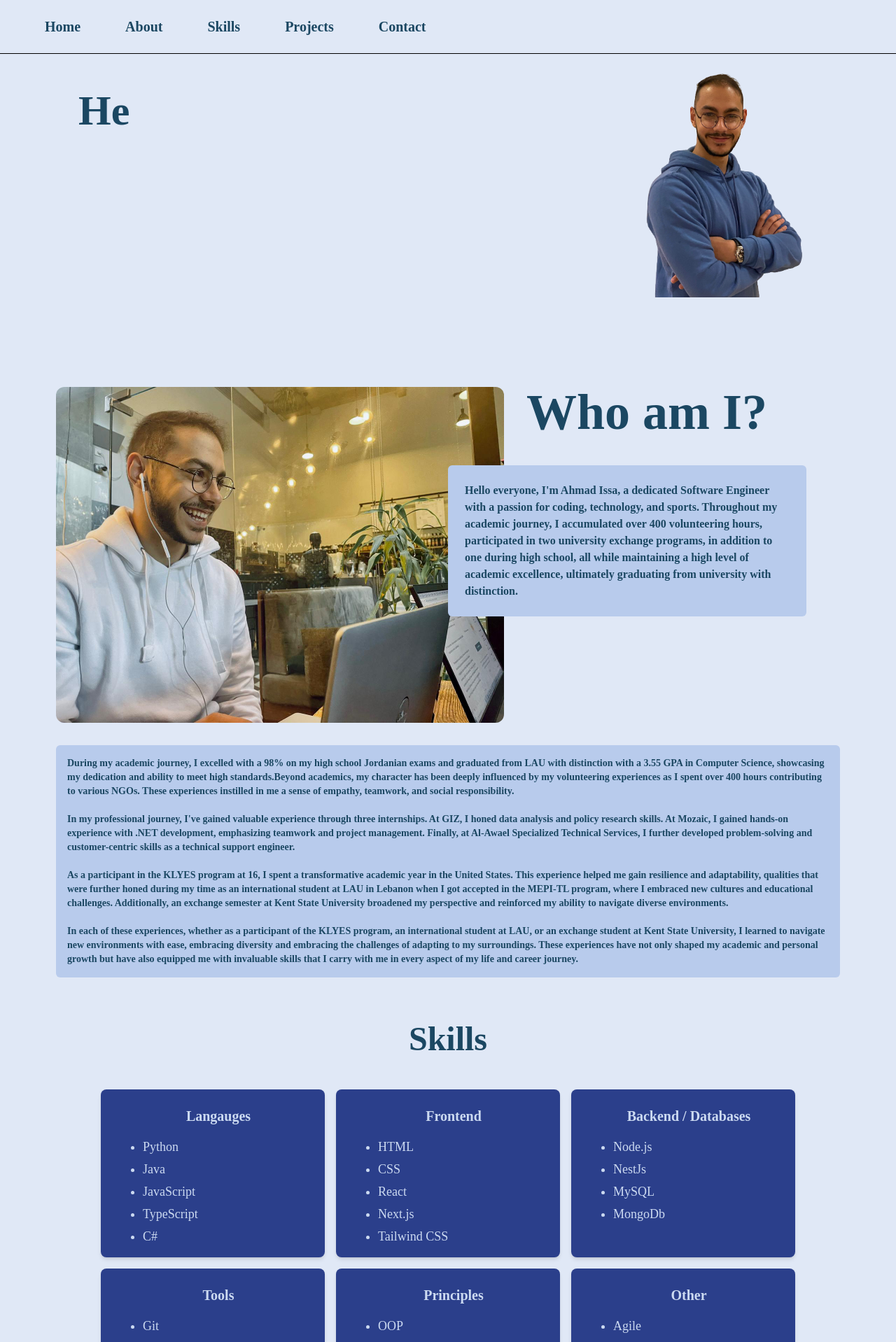
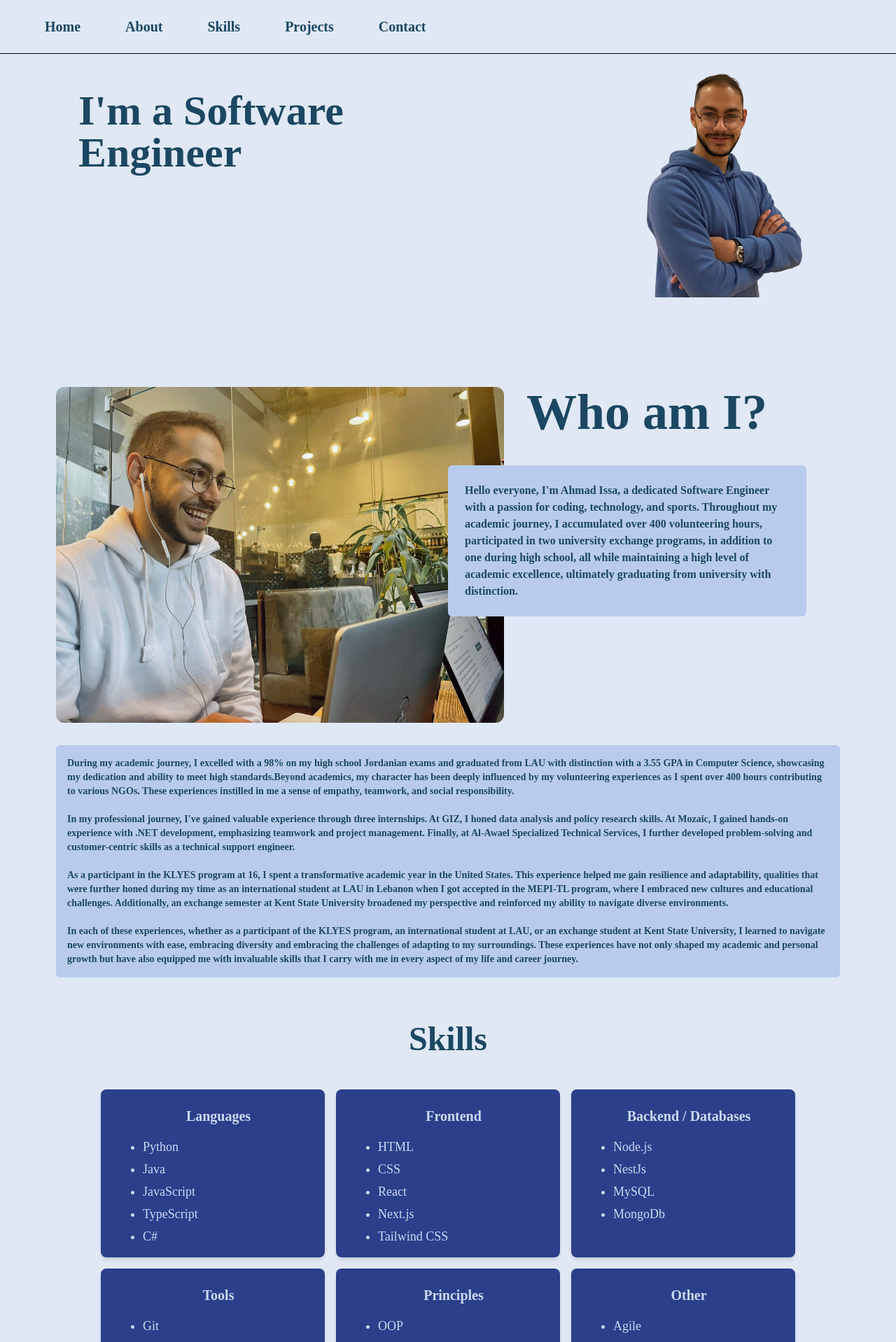
Before and after one commit to AhmadIssa02/Portfolio-vercel, a Next.js app: page / in a window 1280 px wide. Shown: the top 1918 px of the page at 70% size. Built offline with nearby package versions, Linux system fonts and the light colour scheme; a web font is replaced by a local one.

Commit message:
Fixing Spelling Mistake

```diff
--- a/app/pagemd.tsx
+++ b/app/pagemd.tsx
@@ -21,7 +21,7 @@ import myImage3 from "../public/images/mypicture3.jpeg"
 const PageMd: React.FC = () => {
     const skillsData = [
         {
-            title: 'Langauges',
+            title: 'Languages',
             skills: ['Python', 'Java', 'JavaScript', 'TypeScript', 'C#'],
         },
         {
@@ -133,7 +133,8 @@ const PageMd: React.FC = () => {
                                 strings: ["Hello World! My name is Ahmad Issa", "I'm a Software Engineer", "I hold a degree in Computer Science from LAU", "I'm a Tech Enthusiast"],
                                 autoStart: true,
                                 loop: true,
-                                delay: 50,
+                                delay: 45,
+                                deleteSpeed: 15,
                             }}
                         />
                     </div>
--- a/app/pagesm.tsx
+++ b/app/pagesm.tsx
@@ -60,7 +60,7 @@ const PageSm: React.FC = () => {
 
     const skillsData = [
         {
-            title: 'Langauges',
+            title: 'Languages',
             skills: ['Python', 'Java', 'JavaScript', 'TypeScript', 'C#'],
         },
         {
@@ -141,7 +141,8 @@ const PageSm: React.FC = () => {
                             strings: ["Hello World! My name is Ahmad Issa", "I'm a Software Engineer", "I hold a degree in Computer Science from LAU", "I'm a Tech Enthusiast"],
                             autoStart: true,
                             loop: true,
-                            delay: 50,
+                            delay: 45,
+                            deleteSpeed: 15,
                         }}
                     />
                 </div>
```
